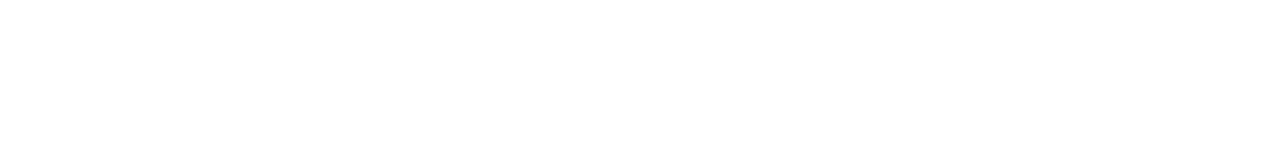
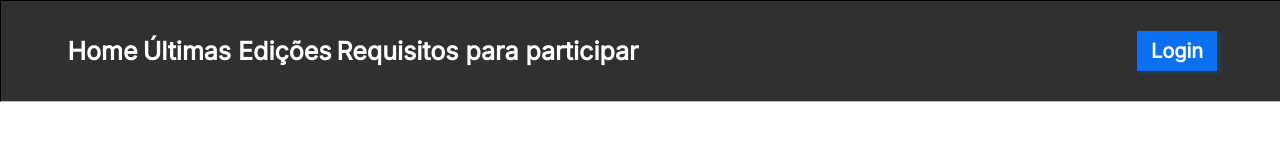
Before and after one commit to elisa0811/bootcamp-dnc, a plain HTML site: page index.html in a window 1280 px wide. Drawn offline with Linux system fonts and the light colour scheme.

Commit message:
voltando

```diff
--- /dev/null
+++ b/estilo.css
@@ -0,0 +1,61 @@
+/* Importação de fonte */
+@import url('https://fonts.googleapis.com/css2?family=Inter:wght@100;400&display=swap');
+
+body {
+    margin: 0px; /* margem externa */
+    padding: 0px; /* Margem interna */
+}
+
+/* Menu de navegação principal */
+#principal {
+    width: 100%;
+    height: 100px;
+    border: 1px solid black;
+    background-color: #303030;
+    display: flex;
+    justify-content: space-between;
+    align-items: center;
+    border-bottom: 1px solid #bababa;
+}
+
+    #menu {
+        display: flex;
+        width: 45%;
+        justify-content: space-around;
+        align-items: center;
+        margin-left: 5%;
+    }
+    #principal div a{
+        font-family: "inter";
+        font-size: 25px;
+        font-weight: 600;
+        color: white;
+        text-decoration: none;
+
+
+}
+
+    #principal div a:hover {
+
+        color: #CCCCCC;
+
+    }
+
+    #principal button {
+        margin-right: 5%;
+        background-color: #0C70F2;
+        border: 0px;
+
+        height: 40px;
+        width: 80px;
+
+        font-family: "Inter";
+        font-size: 20px;
+        font-weight: 600;
+        color: white;
+
+        box-shadow: 3px 2px 4px rgba(12, 112, 242, 0.25);
+        cursor: pointer;
+
+
+}
--- a/index.html
+++ b/index.html
@@ -1,12 +1,23 @@
 <!DOCTYPE html>
 <html lang="pt-br">
 <head>
+
     <meta charset="UTF-8">
     <meta http-equiv="X-UA-Compatible" content="IE=edge">
     <meta name="viewport" content="width=device-width, initial-scale=1.0">
     <title>Bootcamp DNC</title>
+    <link rel="stylesheet" href="estilo.css">
 </head>
 <body>
+    <nav id="principal">
+        <div id="menu">
+        <a href="">Home</a>
+        <a href="">Últimas Edições</a>
+        <a href="">Requisitos para participar</a>
+        </div>
+    <button>Login</button>
+    </nav>
+
 
 </body>
 </html>
```
